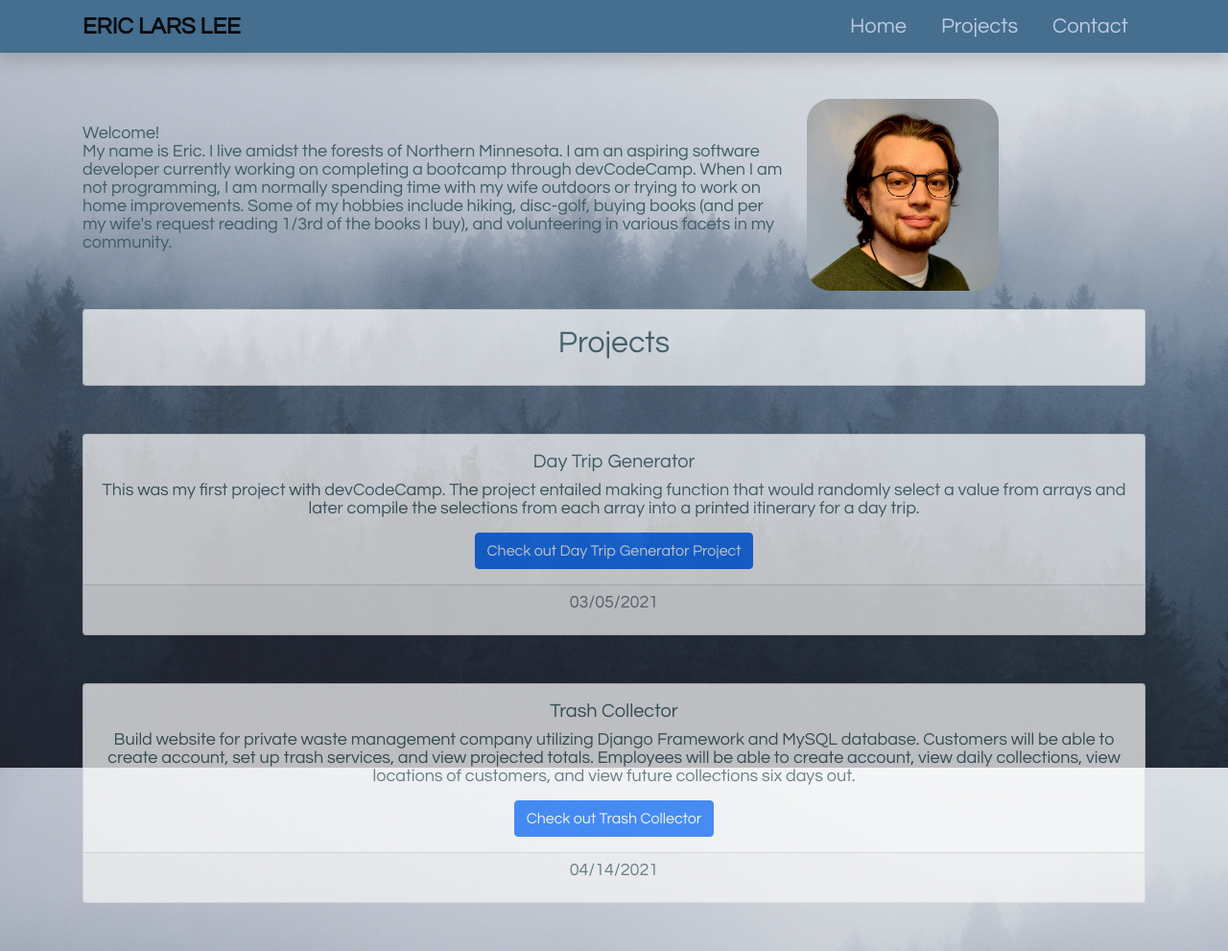
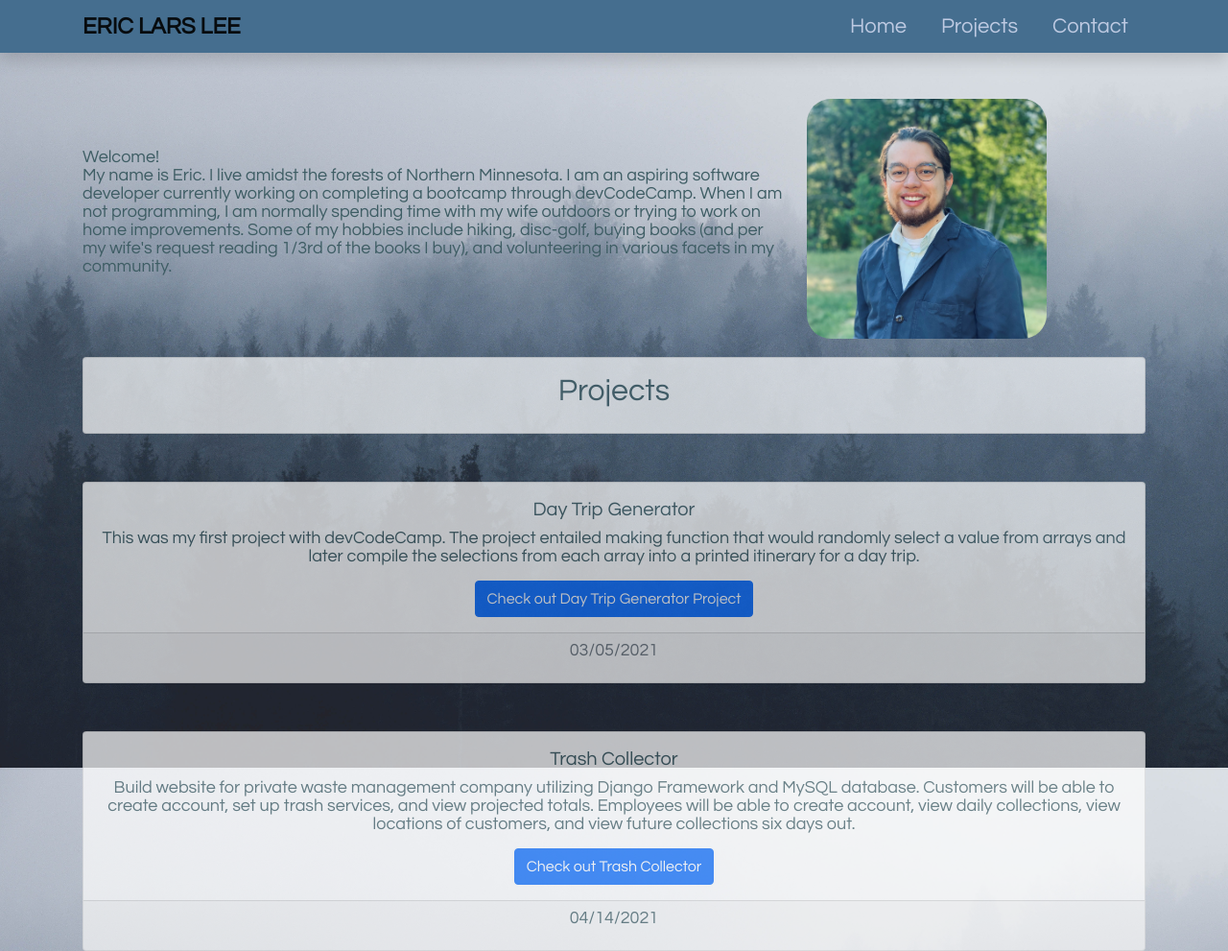
Before and after one commit to ericlarslee/ericlarslee.github.io, a plain HTML site: page index.html in a window 1280 px wide. Shown: the top 991 px of the page at 96% size. Drawn offline with nearby package versions, Linux system fonts and the light colour scheme.

Commit message:
update photo of me. Might update again soon.

```diff
--- a/index.html
+++ b/index.html
@@ -45,7 +45,7 @@
         reading 1/3rd of the books I buy), and volunteering in various facets in my community. </p>
     </div>
     <div class="col-sm-4">
-      <img src="me.jpg" alt="me, Eric Lars Lee" width="200px" height="200px">
+      <img src="olderMe.jpeg" alt="me, Eric Lars Lee" width="250px" height="250px">
     </div>
   </div>
 </div>
```
Also changed, not shown: olderMe.jpeg (added).
